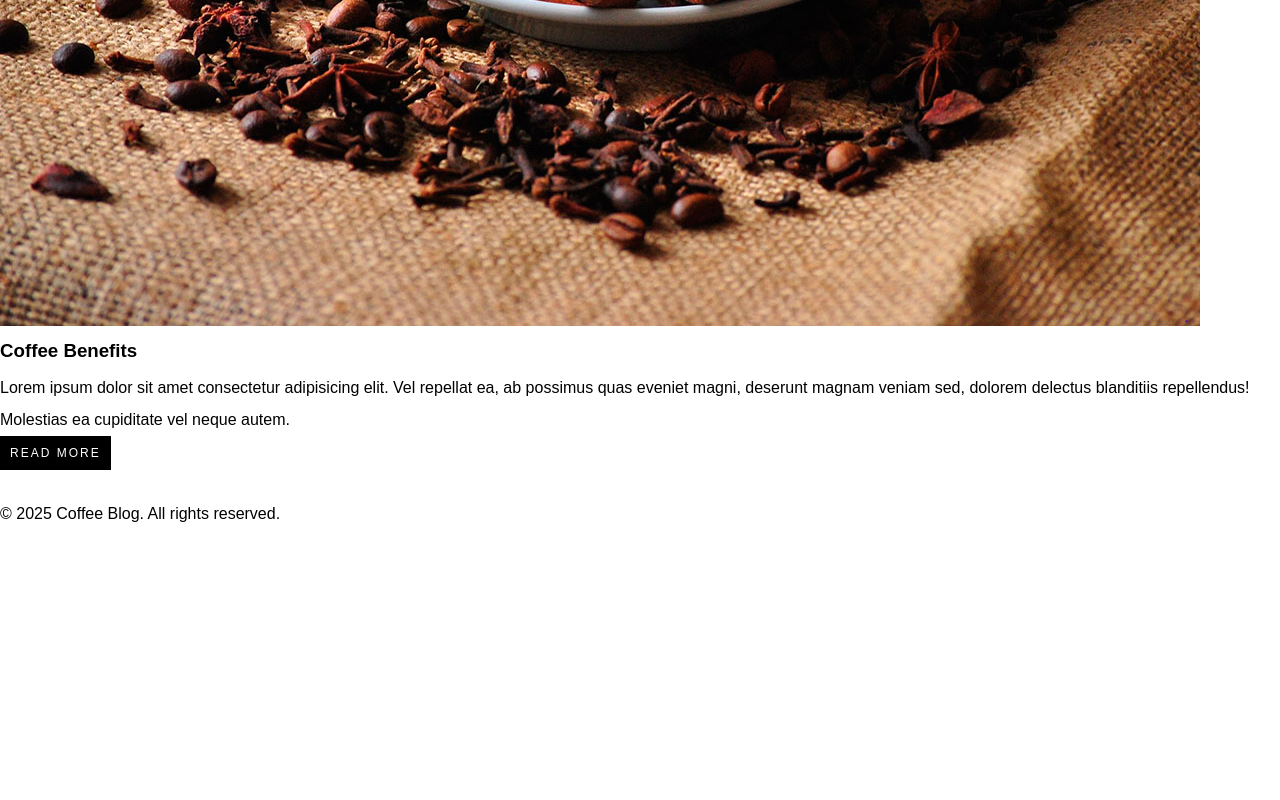
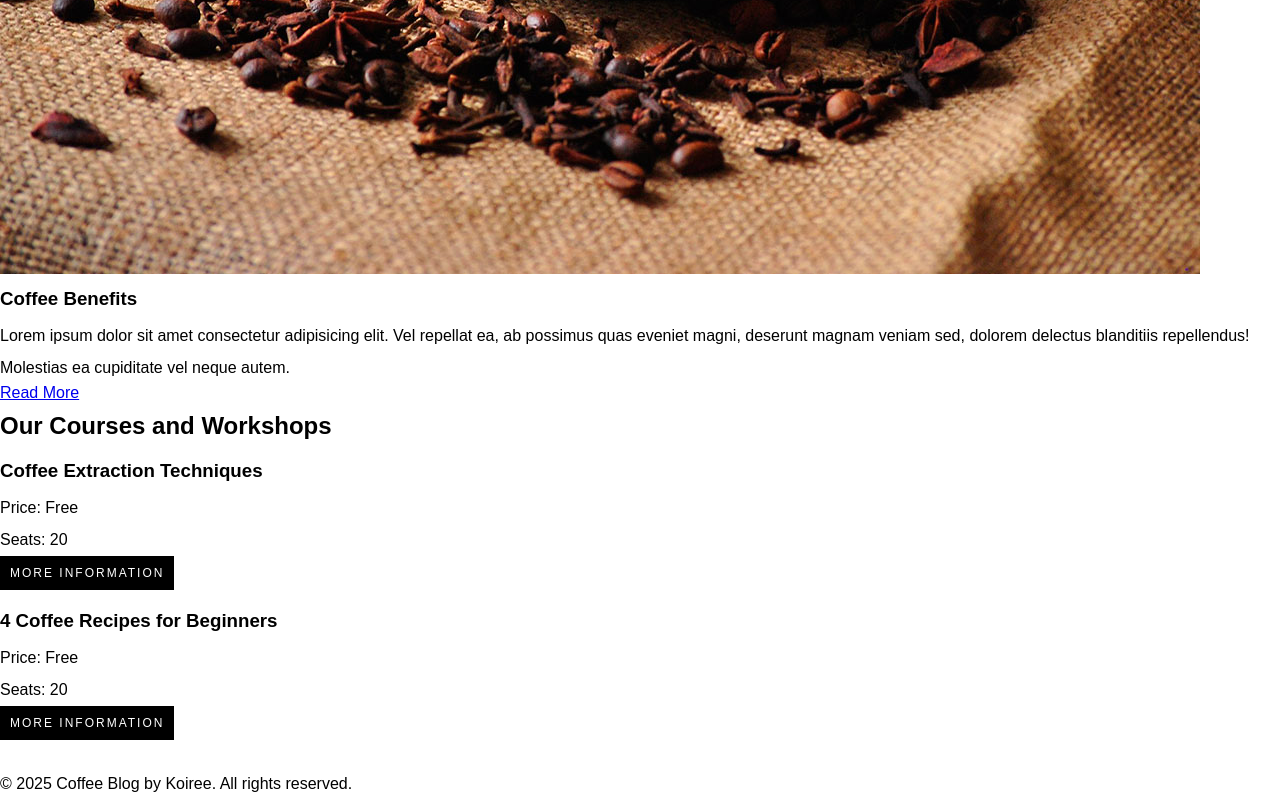
Before and after one commit to qoryhanisagal/coffee-blog, a plain HTML site: page index.html in a window 1280 px wide. Shown: the part 2905-3705 px from the top of the page. Before the commit the page ends 3435 px from the top, so only its background shows below. Drawn offline with Linux system fonts and the light colour scheme.

```diff
--- a/index.html
+++ b/index.html
@@ -25,7 +25,7 @@
             <img src="img/blog1.jpg" alt="Image Error">
             <h3>Coffee Bean Type</h3>
             <p>Lorem ipsum dolor sit amet consectetur adipisicing elit. Vel repellat ea, ab possimus quas eveniet magni, deserunt magnam veniam sed, dolorem delectus blanditiis repellendus! Molestias ea cupiditate vel neque autem.</p>
-            <a href="#" class="btn-more">Read More</a>
+            <a href="#" class="btn btn-read-more">Read More</a>
         </div>
 
         <!-- Blog Post 2 -->
@@ -33,7 +33,7 @@
             <img src="img/blog2.jpg" alt="Image Error">
             <h3>3 Delicious Coffee Recipes</h3>
             <p>Lorem ipsum dolor sit amet consectetur adipisicing elit. Vel repellat ea, ab possimus quas eveniet magni, deserunt magnam veniam sed, dolorem delectus blanditiis repellendus! Molestias ea cupiditate vel neque autem.</p>
-            <a href="#" class="btn-more">Read More</a>
+            <a href="#" class=" btn btn-read-more">Read More</a>
         </div>
 
         <!-- Blog Post 3 -->
@@ -41,22 +41,41 @@
             <img src="img/blog3.jpg" alt="Image Error">
             <h3>Coffee Benefits</h3>
             <p>Lorem ipsum dolor sit amet consectetur adipisicing elit. Vel repellat ea, ab possimus quas eveniet magni, deserunt magnam veniam sed, dolorem delectus blanditiis repellendus! Molestias ea cupiditate vel neque autem.</p>
-            <a href="#" class="btn-more">Read More</a>
+            <a href="#" class=" btn btn-read-more">Read More</a>
         </div>
 
     </main>
+    <section id="courses">
+        <h2>Our Courses and Workshops</h2>
+
+        <!-- Course 1 -->
+        <div class="course">
+            <h3>Coffee Extraction Techniques</h3>
+            <p>Price: Free</p>
+            <p>Seats: 20</p>
+            <a href="#" class="btn btn-more">More Information</a>
+        </div>
+
+        <!-- Course 2 -->
+        <div class="course">
+            <h3>4 Coffee Recipes for Beginners</h3>
+            <p>Price: Free</p>
+            <p>Seats: 20</p>
+            <a href="#" class=" btn btn-more">More Information</a>
+        </div>
+    </section>
 
     <!--Footer-->
     <footer>
         <!-- Navigation links -->
         <nav>
             <ul>
-                <li><a href="#about">About</a></li>
-                <li><a href="#courses">Courses</a></li>
-                <li><a href="#contact">Contact</a></li>
+                <li><a href="about.html">About</a></li>
+                <li><a href="courses.html">Courses</a></li>
+                <li><a href="contact.html">Contact</a></li>
             </ul>
         </nav>
-        <p>&copy; 2025 Coffee Blog. All rights reserved.</p>
+        <p>&copy; 2025 Coffee Blog by Koiree. All rights reserved.</p>
     </footer>
 </body>
 </html>
```
